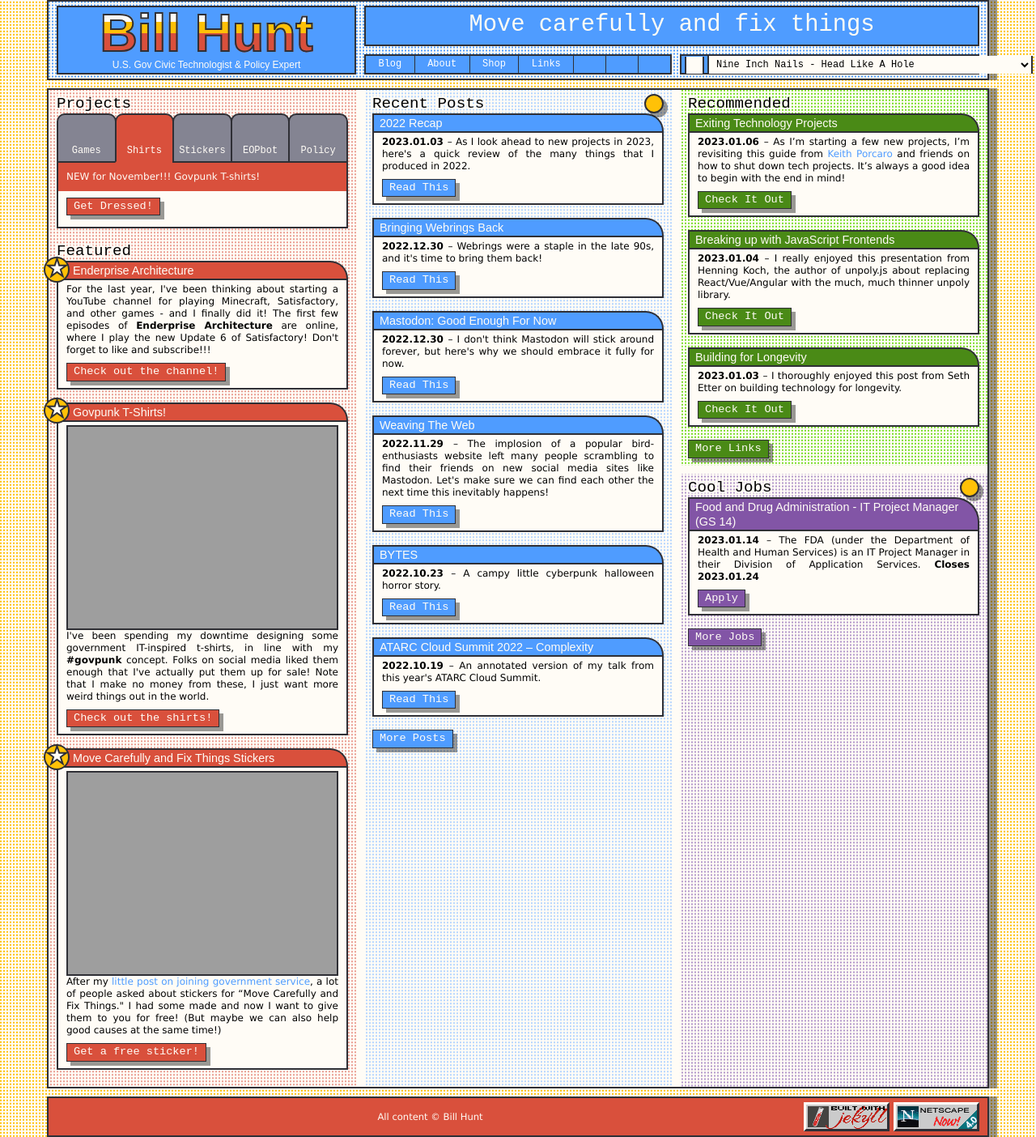
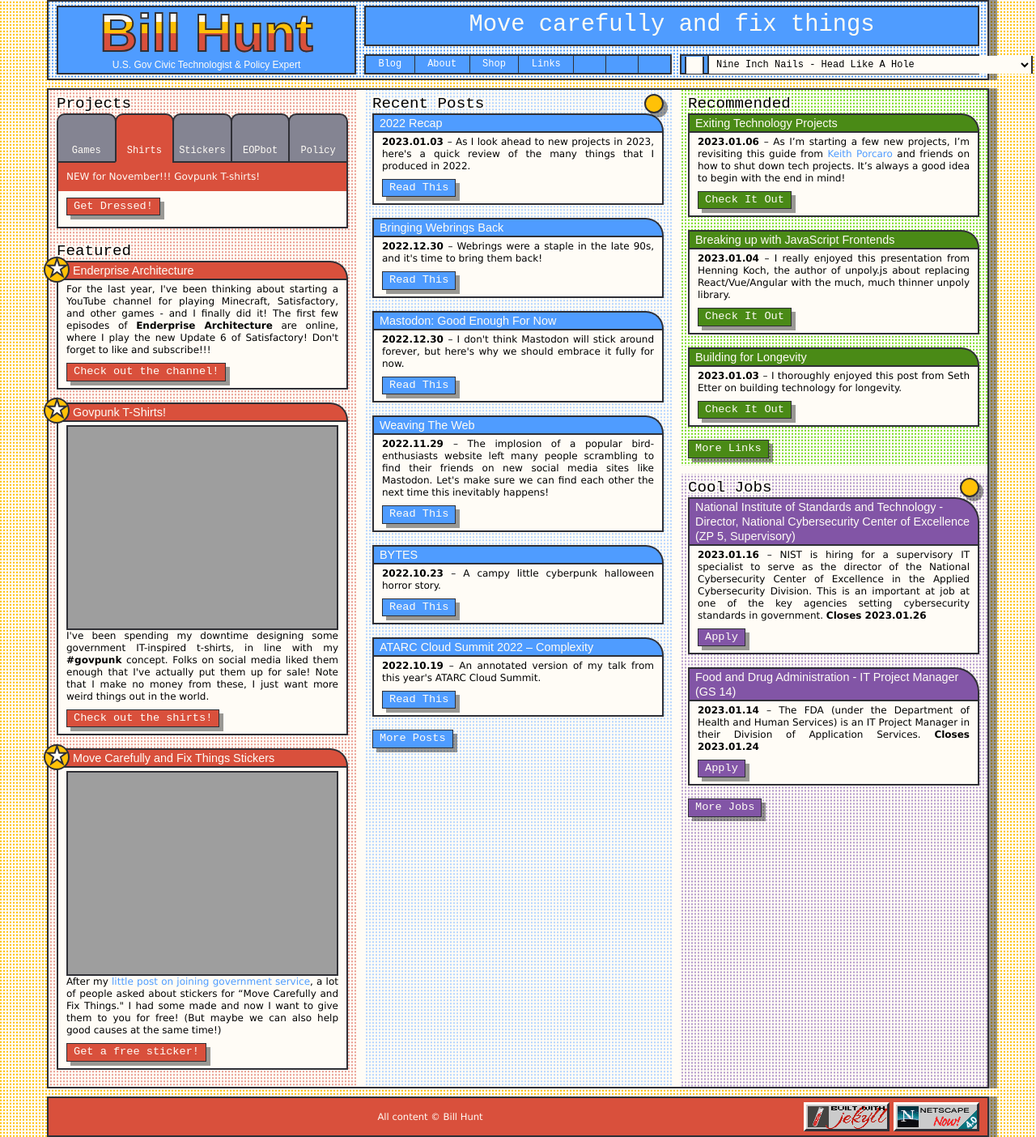
Before and after one commit to krusynth/billhunt.dev, a Jekyll site: the page built from index.md, in a window 1280 px wide. Shown: the whole page at 81% size. Built offline with Jekyll 4.4.1, drawn with Linux system fonts in a browser that asks for light colours; some web fonts are replaced.

Commit message:
Update jobs.

```diff
--- a/_data/jobs.yml
+++ b/_data/jobs.yml
@@ -1,3 +1,9 @@
+- title: National Institute of Standards and Technology - Director, National Cybersecurity Center of Excellence (ZP 5, Supervisory)
+  url: https://www.usajobs.gov/job/698103400
+  date: 2023-01-16
+  closes: 2023-01-26
+  content: NIST is hiring for a supervisory IT specialist to serve as the director of the  National Cybersecurity Center of Excellence in the Applied Cybersecurity Division. This is an important at job at one of the key agencies setting cybersecurity standards in government.
+
 - title: Technology Transformation Service - Product Management Supervisor (GS 15, Supervisory)
   url: https://www.usajobs.gov/job/698719000
   date: 2023-01-14
```
